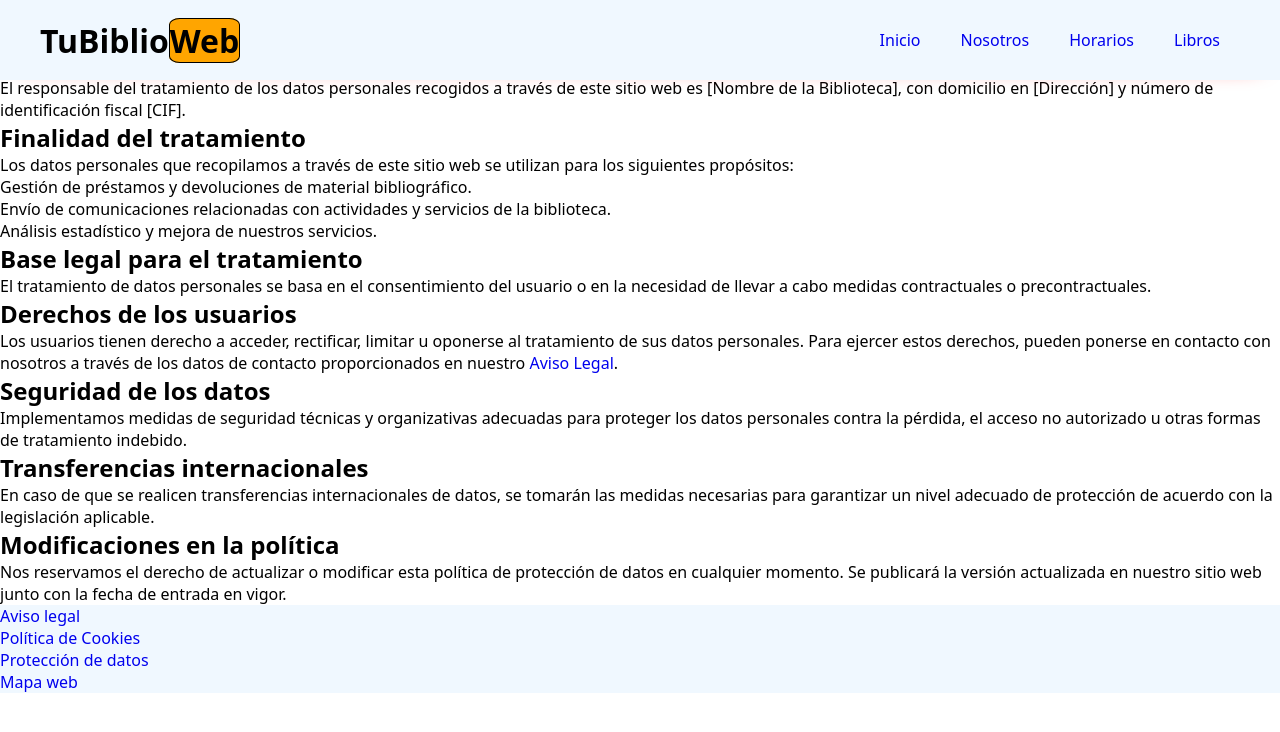
After one commit to CristianLozanoRecio/cristian, a PHP site: page /protecciondedatos.html in a window 1280 px wide. The commit adds this page. Shown: the top 732 px of the page. Run offline with PHP 8.4, Linux system fonts and the light colour scheme.

Commit message:
Cambios en pagina pr y añadir datos en pie
Añadir slider de imágenes, modificar el pie y añadir datos necesarios para las políticas+ enlaces.

```diff
--- a/estiloprincipal.css
+++ b/estiloprincipal.css
@@ -64,15 +64,10 @@ header{
     border-bottom: 1px solid black;
 }
 
-.portada{
+.slider img{
     width: 100%;
-    height: 900px;
+    height: 100vh;
     position: relative;
-    top: 80px;
-    background-image: url("imagenes/portada.png");
-    background-repeat: no-repeat;
-    background-size: cover;
-    background-position: center;
 }
 
 .pie{
@@ -80,52 +75,19 @@ header{
     top: 0;
     left: 0;
     width: 100%;
-    height: 80px;
     background: aliceblue;
-    box-shadow: 0 4px 25px -22px red;
     z-index: 2;
 }
-
-.menupie{
-    height: 80px;
-    background: aliceblue;
-    text-align:  center;
-    display: flex; /* Agrega esto */
-    justify-content: center;
-    align-items: center; /* Agrega esto para centrar verticalmente */
+.tablapie{
+    padding: 10px;
+    width: 100%;
 }
-
-.menupie nav{
-    height: 100%;
-
+.tablapie td{
+    padding: 10px; /* Añade espacio interno alrededor del contenido de las celdas */
+    vertical-align: middle; /* Alinea verticalmente el contenido en el centro */
+    text-align: center;
 }
-
-.menupie nav ul{
-    height: 100%;
-    display: flex;
-    list-style: none;
-    justify-content: center;
-    align-items: center;
+.tablapie img {
+    vertical-align: middle;
+    margin-right: 10px;
 }
-
-.menupie nav ul li{
-    margin: 0px 20px;
-}
-
-.menupie nav ul li:hover{
-    border-bottom: 1px solid black;
-}
-
-/* .banner{
-    position:absolute;
-    left:15vw;
-    top:20vw;
-    background-color: white;
-    border-bottom-left-radius: 15%;
-    width: 70vw;;
-    height: 15vw;
-    border: 10px solid black;
-}
-.titbanner{
-
-} */
--- /dev/null
+++ b/protecciondedatos.html
@@ -0,0 +1,71 @@
+<!DOCTYPE html>
+<html lang="es">
+<head>
+    <meta charset="UTF-8">
+    <meta name="viewport" content="width=device-width, initial-scale=1.0">
+    <title>Mi Página Web</title>
+    <link rel="stylesheet" href="estiloprincipal.css">
+</head>
+<body>
+    <header>
+        <div class="header-contenido">
+            <div class="logo">
+                <h1>TuBiblio<b>Web</b></h1>
+            </div>
+            <div class="menu">
+                <nav>
+                    <ul>
+                        <li><a href="#">Inicio</a></li>
+                        <li><a href="#">Nosotros</a></li>
+                        <li><a href="#">Horarios</a></li>
+                        <li><a href="#">Libros</a></li>
+                    </ul>
+                </nav>
+            </div>
+        </div>
+    </header>
+    <main>
+        <p>En cumplimiento con lo establecido en el Reglamento General de Protección de Datos (RGPD), a continuación se detallan las prácticas de protección de datos de este sitio web:</p>
+
+        <h2>Responsable del tratamiento de datos</h2>
+        <p>El responsable del tratamiento de los datos personales recogidos a través de este sitio web es [Nombre de la Biblioteca], con domicilio en [Dirección] y número de identificación fiscal [CIF].</p>
+
+        <h2>Finalidad del tratamiento</h2>
+        <p>Los datos personales que recopilamos a través de este sitio web se utilizan para los siguientes propósitos:</p>
+        <ul>
+            <li>Gestión de préstamos y devoluciones de material bibliográfico.</li>
+            <li>Envío de comunicaciones relacionadas con actividades y servicios de la biblioteca.</li>
+            <li>Análisis estadístico y mejora de nuestros servicios.</li>
+        </ul>
+
+        <h2>Base legal para el tratamiento</h2>
+        <p>El tratamiento de datos personales se basa en el consentimiento del usuario o en la necesidad de llevar a cabo medidas contractuales o precontractuales.</p>
+
+        <h2>Derechos de los usuarios</h2>
+        <p>Los usuarios tienen derecho a acceder, rectificar, limitar u oponerse al tratamiento de sus datos personales. Para ejercer estos derechos, pueden ponerse en contacto con nosotros a través de los datos de contacto proporcionados en nuestro <a href="/aviso-legal">Aviso Legal</a>.</p>
+
+        <h2>Seguridad de los datos</h2>
+        <p>Implementamos medidas de seguridad técnicas y organizativas adecuadas para proteger los datos personales contra la pérdida, el acceso no autorizado u otras formas de tratamiento indebido.</p>
+
+        <h2>Transferencias internacionales</h2>
+        <p>En caso de que se realicen transferencias internacionales de datos, se tomarán las medidas necesarias para garantizar un nivel adecuado de protección de acuerdo con la legislación aplicable.</p>
+
+        <h2>Modificaciones en la política</h2>
+        <p>Nos reservamos el derecho de actualizar o modificar esta política de protección de datos en cualquier momento. Se publicará la versión actualizada en nuestro sitio web junto con la fecha de entrada en vigor.</p>
+    </main>
+    <footer>
+        <div class="pie">
+            <div class="menupie">
+                <nav>
+                    <ul>
+                        <li><a href="avisolegal.html">Aviso legal</a></li>
+                        <li><a href="politicacookies.html">Política de Cookies</a></li>
+                        <li><a href="protecciondedatos.html">Protección de datos</a></li>
+                        <li><a href="#">Mapa web</a></li>
+                    </ul>
+                </nav>
+            </div>
+        </div>
+    </footer>
+</body>
+</html>
```
Also changed, not shown: avisolegal.html (added, +70 -0 lines), politicacookies.html (added, +66 -0 lines), pr.html (+69 -15 lines), imagenes/Insta.png (added), imagenes/facebook.png (added), imagenes/slider1.png (added), imagenes/tlf.png (added), imagenes/yt.png (added).
